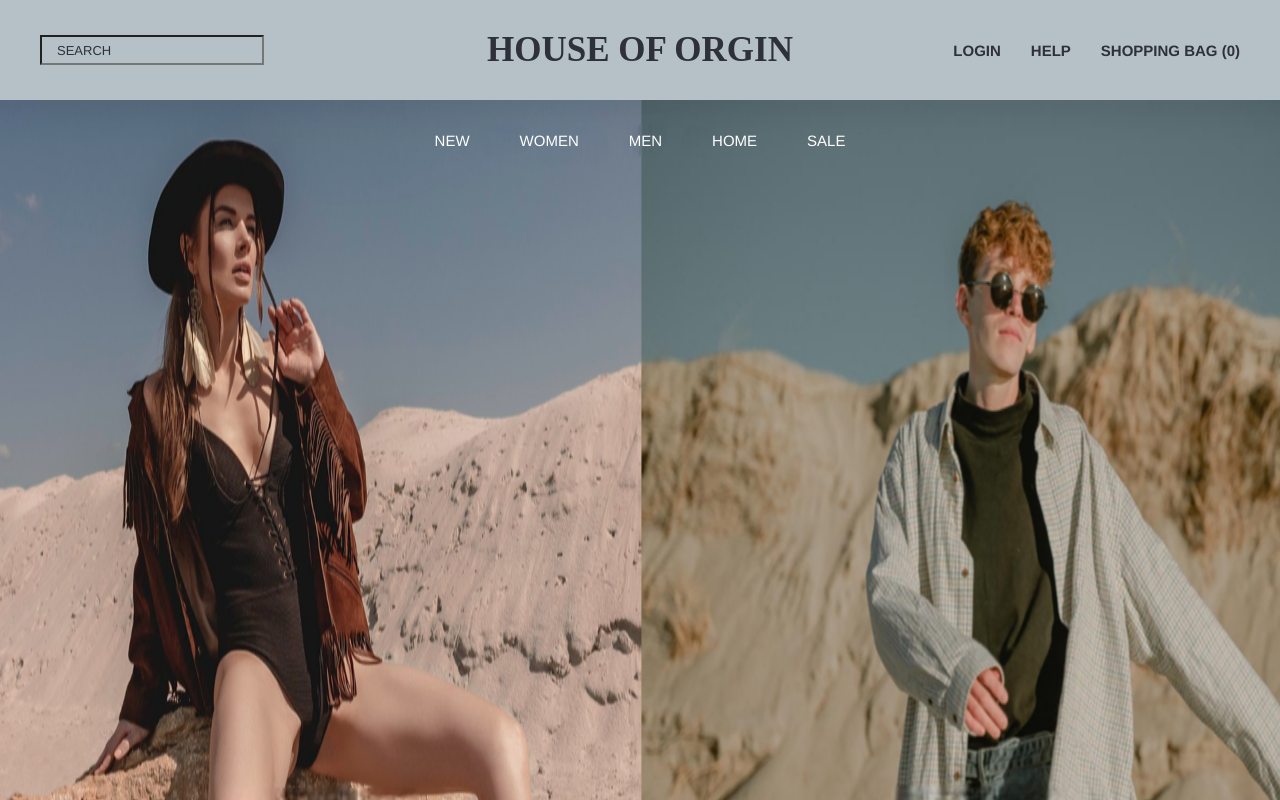
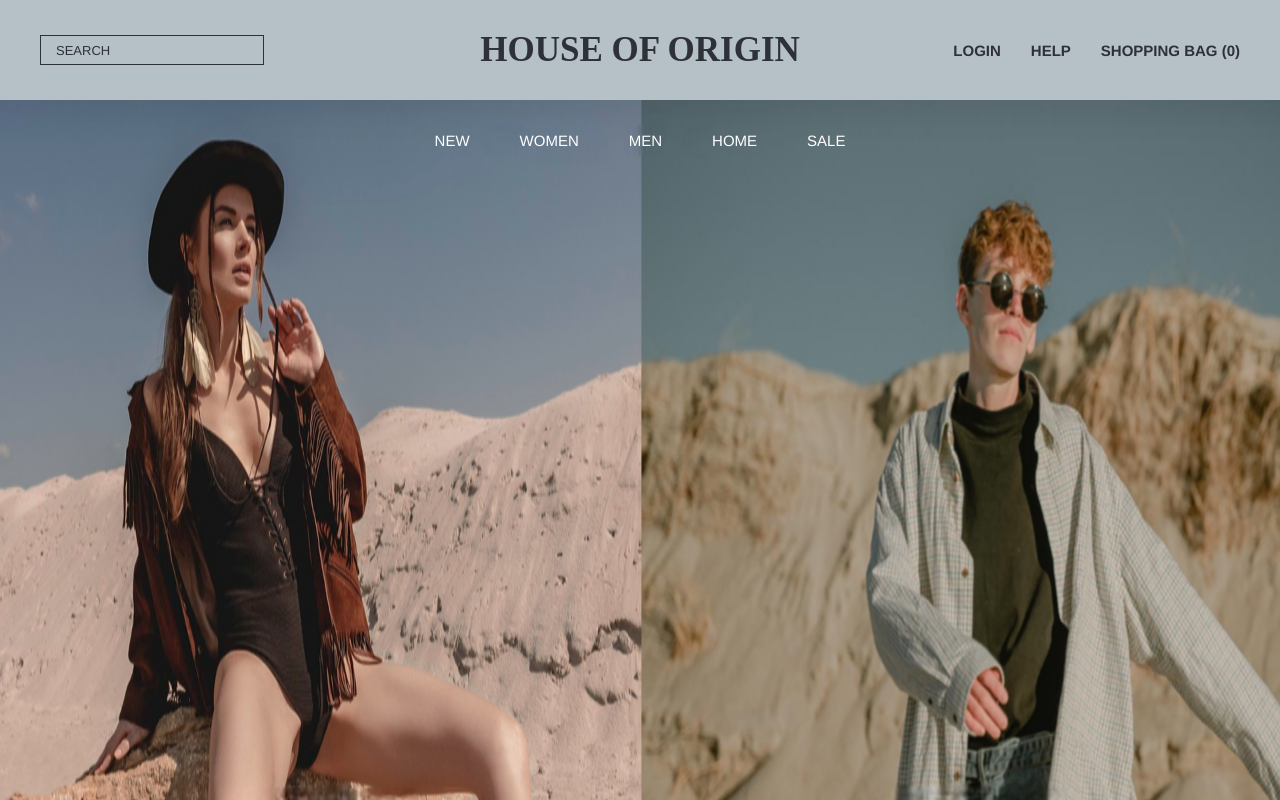
Before and after one commit to Pruthviraj-03/clone, a React (Create React App) app: page / in a window 1280 px wide. Shown: the top 800 px of the page. Built offline with nearby package versions, Linux system fonts and the light colour scheme.

Commit message:
fixed small issues.

```diff
--- a/src/Components/Footer.jsx
+++ b/src/Components/Footer.jsx
@@ -60,7 +60,7 @@ const Footer = () => {
           The content of this site is copyright-protected and is the property of
           House of Origin.
         </span>
-        <h3>house of orgin</h3>
+        <h3>house of origin</h3>
       </div>
     </div>
   );
--- a/src/Components/Header.jsx
+++ b/src/Components/Header.jsx
@@ -13,7 +13,7 @@ const Header = () => {
           <li>shopping bag (0)</li>
         </ul>
       </div>
-      <span className="center-span">house of orgin</span>
+      <span className="center-span">house of origin</span>
     </div>
   );
 };
--- a/src/index.css
+++ b/src/index.css
@@ -60,13 +60,13 @@
 .product-card {
   height: 720px;
   width: 25%;
-  cursor: pointer;
 }
 
 .product-img {
   height: 90%;
   width: 100%;
   overflow: hidden;
+  cursor: pointer;
 }
 
 .product-img img {
@@ -108,6 +108,7 @@
   height: 23px;
   width: 23px;
   margin-right: 20px;
+  cursor: pointer;
 }
 /* components end */
 
@@ -134,6 +135,7 @@
   width: 35%;
   padding-left: 15px;
   background-color: transparent;
+  border: 1px solid var(--main-color);
 }
 
 .header-one input::placeholder {
@@ -152,6 +154,7 @@
   height: 100%;
   display: flex;
   align-items: center;
+  /* filter: brightness(1.2) sepia(1) hue-rotate(-10deg) saturate(5); */
 }
 
 .header-nav-list {
@@ -223,6 +226,10 @@
   align-items: center;
   justify-content: center;
   cursor: pointer;
+}
+
+.home-box:hover {
+  background-color: var(--main-color);
 }
 
 .home-box span {
@@ -642,5 +649,4 @@
   text-transform: uppercase;
   letter-spacing: 0.5px;
 }
-
 /* footer end */
```
